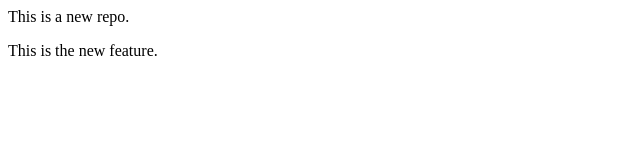
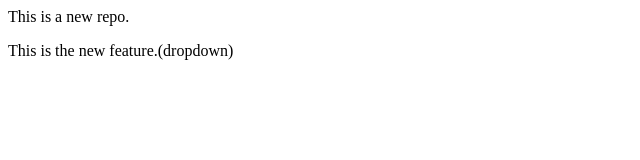
Before and after one commit to nisarg-jani/LocalRepo, a plain HTML site: page index.html in a window 1280 px wide. Shown: the full height of the page, 0-640 px from the left. Drawn offline with Linux system fonts and the light colour scheme.

Commit message:
dropdown added

```diff
--- a/index.html
+++ b/index.html
@@ -1,2 +1,2 @@
 <p>This is a new repo.</p>
-<p>This is the new feature.</p>
+<p>This is the new feature.(dropdown)</p>
```
